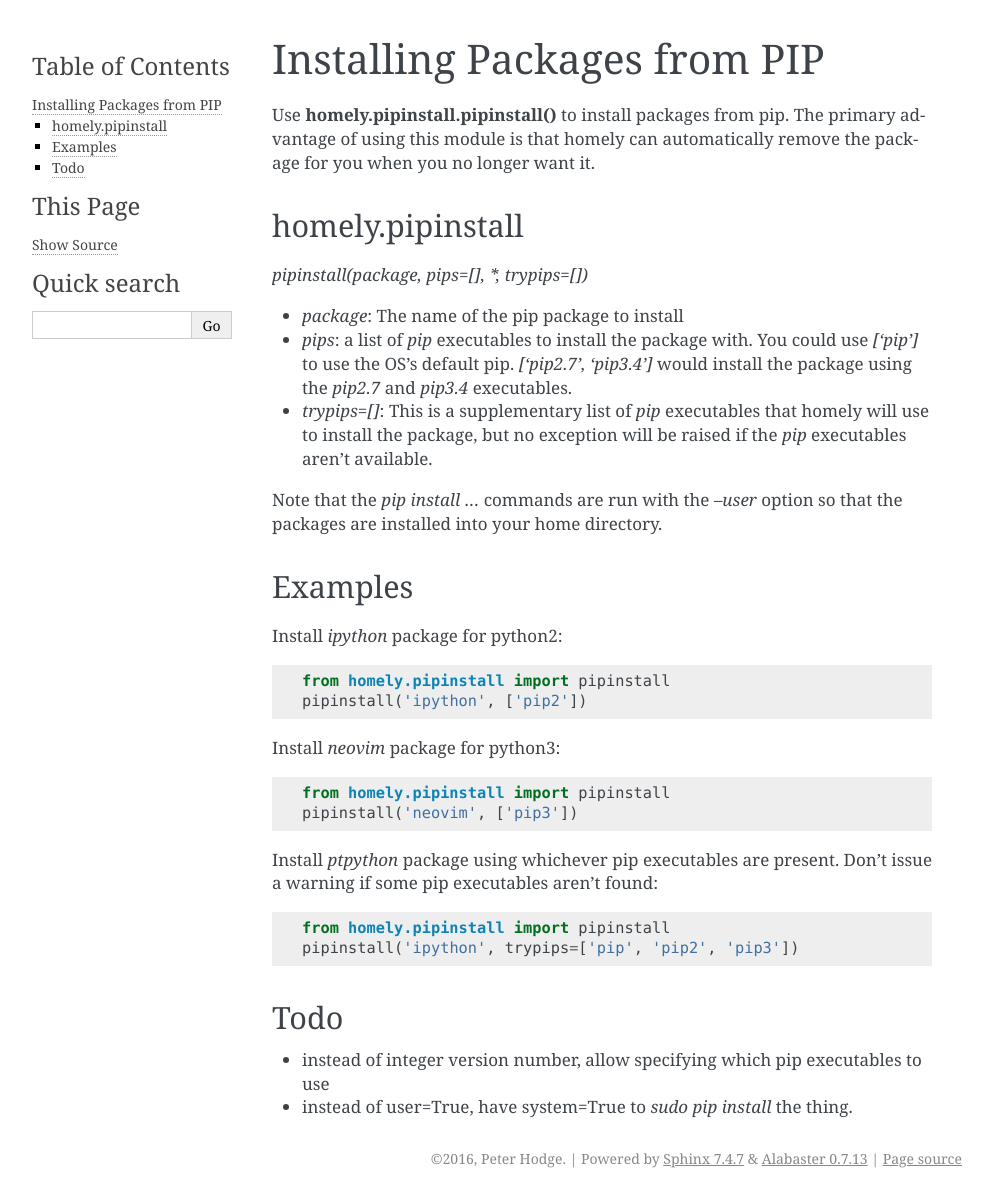
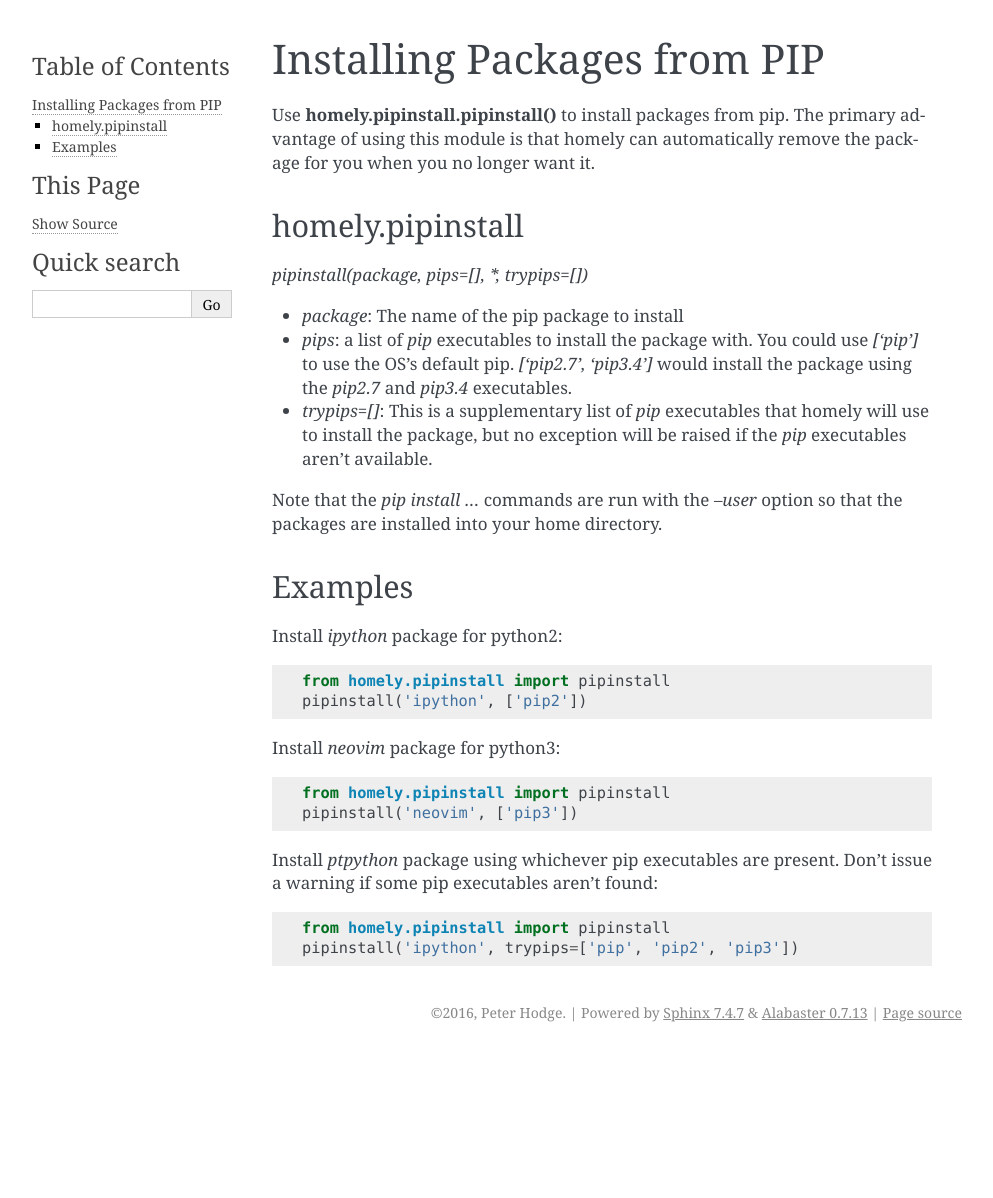
Before and after one commit to phodge/homely, a Sphinx documentation site: the page built from docs/pipinstall.rst, in a window 1280 px wide. Shown: the whole page, without its empty margins (148-1141 px from the left). Built offline with Sphinx 7.4.7, drawn with Linux system fonts in a browser that asks for light colours; after the commit the page ends 1052 px from its top, so only the background shows below that.

Commit message:
docs: pipinstall

```diff
--- a/docs/pipinstall.rst
+++ b/docs/pipinstall.rst
@@ -45,11 +45,3 @@ Don't issue a warning if some pip executables aren't found::
 
     from homely.pipinstall import pipinstall
     pipinstall('ipython', trypips=['pip', 'pip2', 'pip3'])
-
-
-Todo
-----
-
-* instead of integer version number, allow specifying which pip executables to
-  use
-* instead of user=True, have system=True to `sudo pip install` the thing.
```
